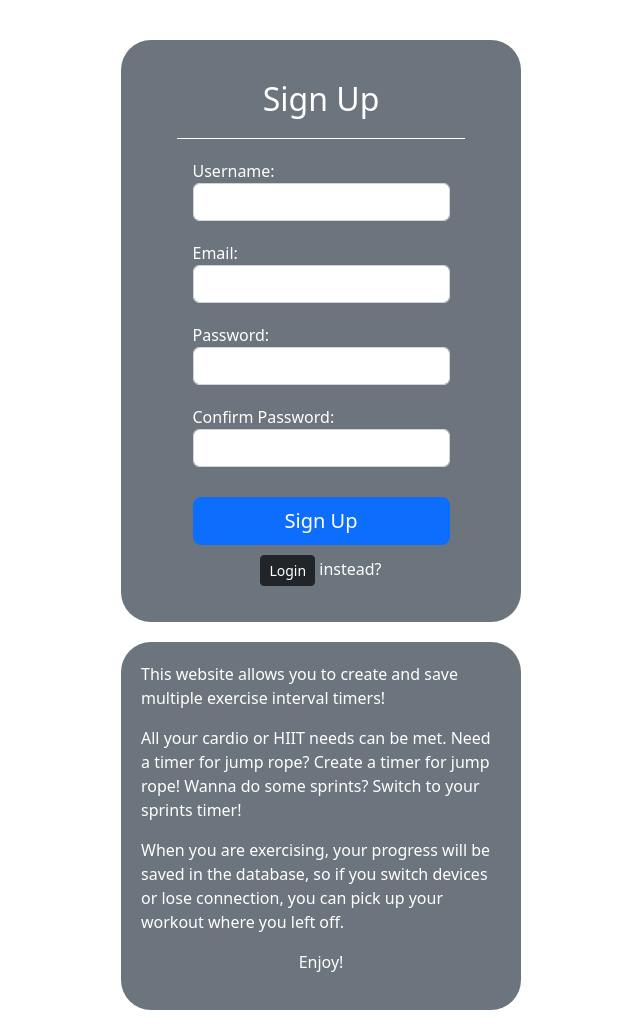
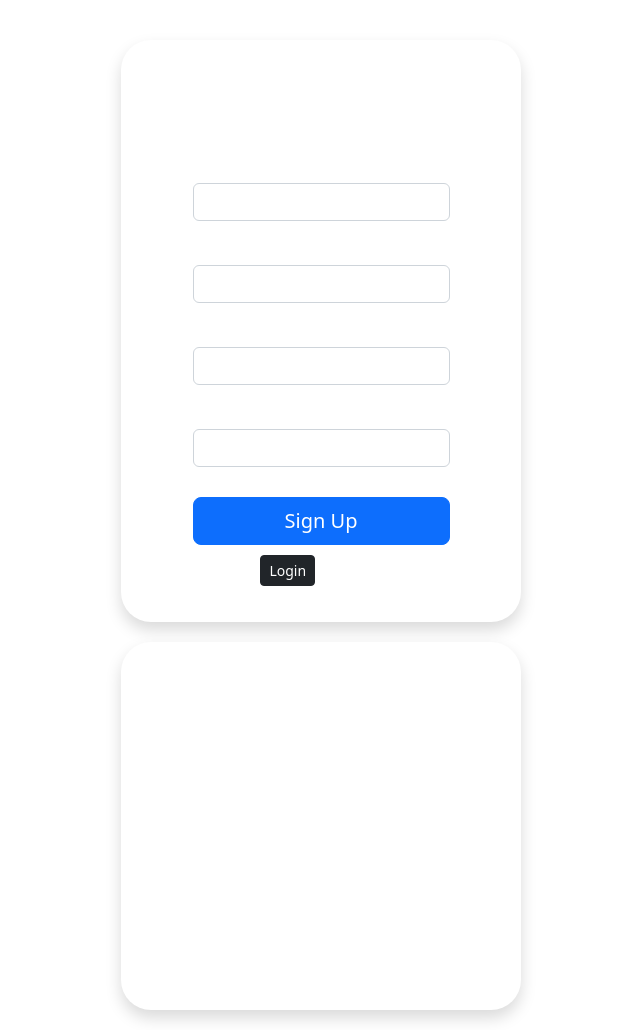
Before and after one commit to joshthecomposer/Exercise_Timers_CRUD, a Flask app: page / in a window 1280 px wide. Shown: the part 88-1118 px from the top of the page, without its empty margins (319-959 px from the left). Run offline with Flask 2, Linux system fonts and the light colour scheme.

Commit message:
Change front page

```diff
--- a/flask_app/templates/index.html
+++ b/flask_app/templates/index.html
@@ -18,7 +18,7 @@
     </nav>
     <div class="flex-ctr d-flex flex-column">
 
-        <div id="login" class="form-card bg-secondary" style="display:none;">
+        <div id="login" class="form-card bg-white shadow" style="display:none;">
             <h2 class="form-head">Login</h2>
             <div class="accent-ln"></div>
             <form action="/login" method="POST">
@@ -34,7 +34,7 @@
             </form>
             <p><button class='btn btn-sm btn-dark' type="button" onclick='indexSwitch()'>Sign Up</button> instead?</p>
         </div>
-        <div id="sign-up" class="form-card bg-secondary">
+        <div id="sign-up" class="form-card bg-white shadow">
             <h2 class="form-head">Sign Up</h2>
             <div class="accent-ln"></div>
             {% with messages = get_flashed_messages() %}
@@ -69,7 +69,7 @@
             </div>
             <p><button class='btn btn-sm btn-dark' type="button" onclick='indexSwitch()'>Login</button> instead?</p>
         </div>
-        <div class="form-card bg-secondary">
+        <div class="form-card bg-white shadow">
             <p>This website allows you to create and save multiple exercise interval timers!</p>
             <p>All your cardio or HIIT needs can be met. Need a timer for jump rope? Create a timer for jump rope! Wanna do some sprints? Switch to your sprints timer!</p>
             <p>When you are exercising, your progress will be saved in the database, so if you switch devices or lose connection, you can pick up your workout where you left off.</p>
```
